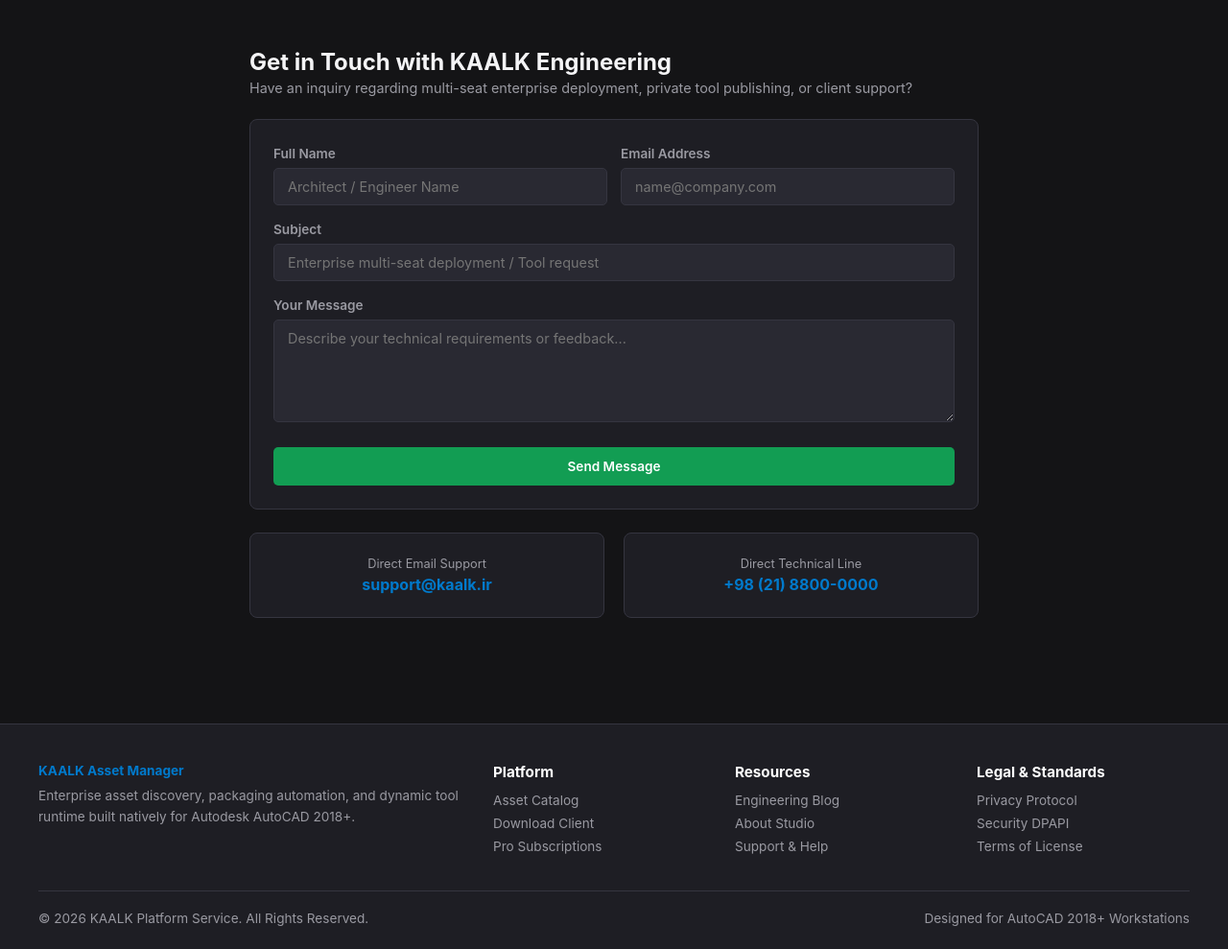
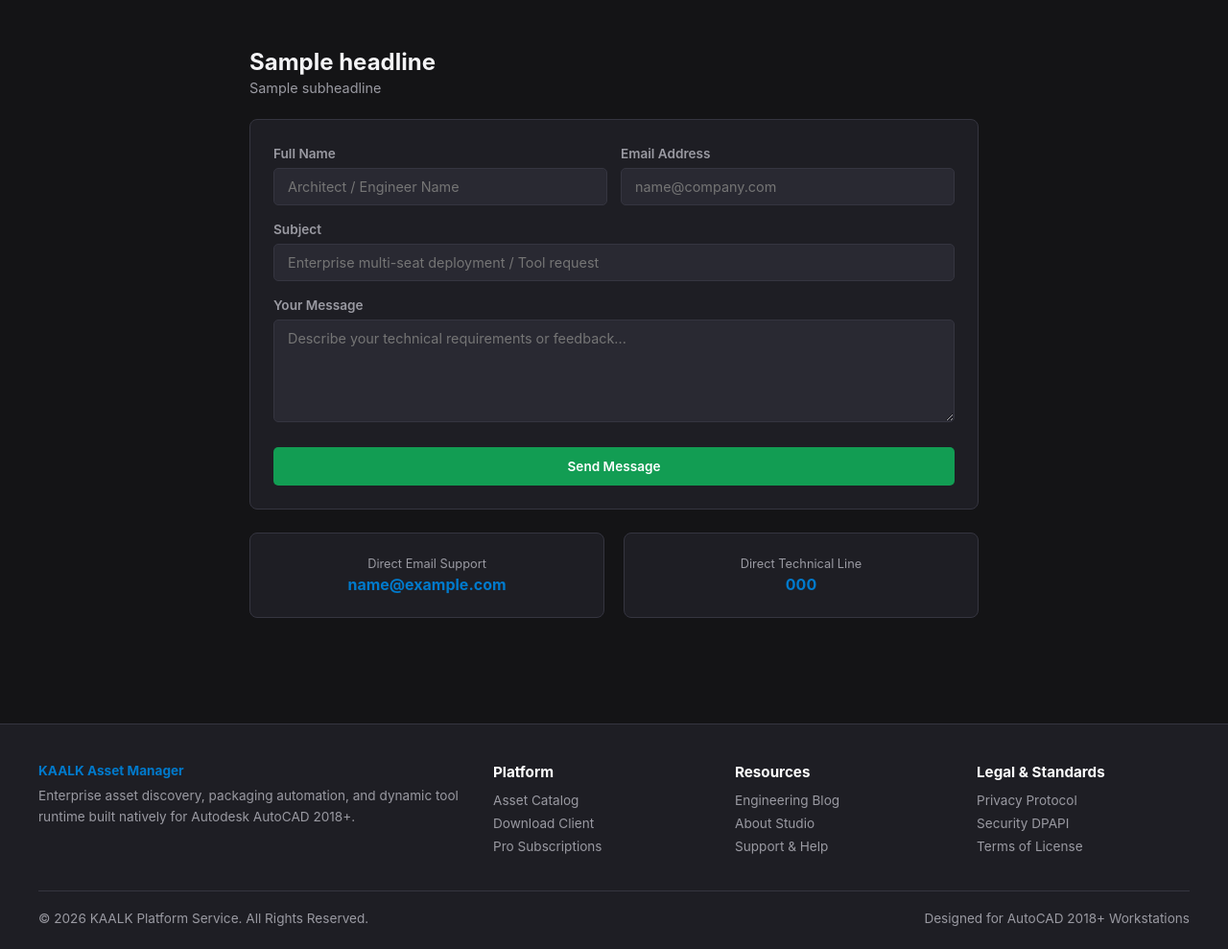
Before and after one commit to KAALK-Studio/KAALK-mainServer, a FastAPI app: template app/templates/contact.html in a window 1280 px wide. Shown: the part 76-1065 px from the top of the page at 96% size. Run offline with FastAPI, Linux system fonts and the light colour scheme; the template is opened without the code that fills it: most values are stand-ins (such as "Sample title", 1, 10 or a date in 2020).

Commit message:
Update contact.html

```diff
--- a/app/templates/contact.html
+++ b/app/templates/contact.html
@@ -3,9 +3,9 @@
 {% block title %}Contact & Support - KAALK{% endblock %}
 {% block content %}
 <div style="max-width: 760px; margin: auto; padding: 20px 0;">
-    <h2>Get in Touch with KAALK Engineering</h2>
+    <h2>{{ page.headline or 'Get in Touch with KAALK Engineering' }}</h2>
     <p style="color: var(--muted); font-size: 0.9rem; margin-top: 4px; margin-bottom: 24px;">
-        Have an inquiry regarding multi-seat enterprise deployment, private tool publishing, or client support?
+        {{ page.subheadline or 'Have an inquiry regarding multi-seat enterprise deployment, private tool publishing, or client support?' }}
     </p>
 
     {% if success %}
@@ -41,11 +41,11 @@
     <div style="display: grid; grid-template-columns: 1fr 1fr; gap: 20px; text-align: center; margin-top: 20px;">
         <div class="card" style="margin-bottom: 0;">
             <p style="color: var(--muted); font-size: 0.8rem;">Direct Email Support</p>
-            <h4 style="color: var(--accent); margin-top: 4px;">support@kaalk.ir</h4>
+            <h4 style="color: var(--accent); margin-top: 4px;">{{ page.email or 'support@kaalk.ir' }}</h4>
         </div>
         <div class="card" style="margin-bottom: 0;">
             <p style="color: var(--muted); font-size: 0.8rem;">Direct Technical Line</p>
-            <h4 style="color: var(--accent); margin-top: 4px;">+98 (21) 8800-0000</h4>
+            <h4 style="color: var(--accent); margin-top: 4px;">{{ page.phone or '+98 (21) 8800-0000' }}</h4>
         </div>
     </div>
 </div>
```
